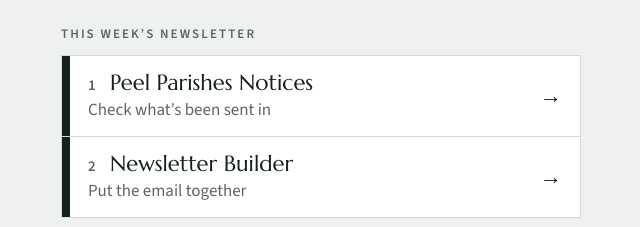
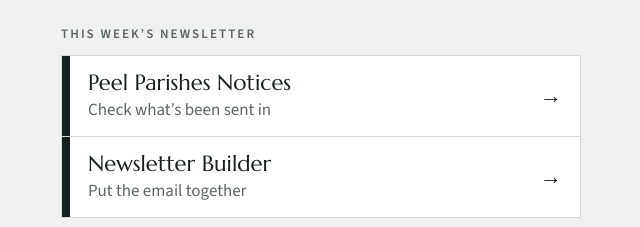
Before and after one commit to Peel-Parishes/tools, a plain HTML site: page index.html in a window 1280 px wide. Shown: the part 214-441 px from the top of the page, without its empty margins (319-959 px from the left). Drawn offline with nearby package versions, Linux system fonts and the light colour scheme.

Commit message:
Add files via upload

```diff
--- a/index.html
+++ b/index.html
@@ -42,8 +42,6 @@ h1{font-family:var(--disp);font-weight:400;font-size:32px;line-height:1.15;margi
 .tool .mg{width:8px;flex:none;align-self:stretch;background:var(--ink)}
 .tool .in{flex:1;min-width:0;padding:14px 12px 14px 18px}
 .tool .t{font-family:var(--disp);font-size:22px;line-height:1.2;display:block}
-.tool .n{font-family:var(--bod);font-weight:600;font-size:15px;color:var(--muted);
-  display:inline-block;min-width:22px}
 .tool .d{color:var(--muted);display:block;line-height:1.4;margin-top:2px}
 .tool .go{flex:none;font-size:22px;line-height:1;padding:0 18px 0 6px}
 .note{border-top:1px solid var(--stone);margin-top:30px;padding-top:20px;color:var(--muted)}
@@ -68,7 +66,7 @@ h1{font-family:var(--disp);font-weight:400;font-size:32px;line-height:1.15;margi
     <a class="tool" href="https://peelparishes-my.sharepoint.com/:x:/r/personal/jesspascoe_peelparishes_church/_layouts/15/Doc.aspx?sourcedoc=%7B9D82EB41-BB66-4A68-BEE8-CFC503180CD5%7D&amp;file=Peel%20Parishes%20Notice%20Tracker.xlsx&amp;action=default&amp;mobileredirect=true" target="_blank" rel="noopener">
       <span class="mg"></span>
       <span class="in">
-        <span class="t"><span class="n">1</span>Peel Parishes Notices</span>
+        <span class="t">Peel Parishes Notices</span>
         <span class="d">Check what’s been sent in</span>
       </span>
       <span class="go" aria-hidden="true">→</span>
@@ -76,7 +74,7 @@ h1{font-family:var(--disp);font-weight:400;font-size:32px;line-height:1.15;margi
     <a class="tool" href="newsletter.html">
       <span class="mg"></span>
       <span class="in">
-        <span class="t"><span class="n">2</span>Newsletter Builder</span>
+        <span class="t">Newsletter Builder</span>
         <span class="d">Put the email together</span>
       </span>
       <span class="go" aria-hidden="true">→</span>
```
